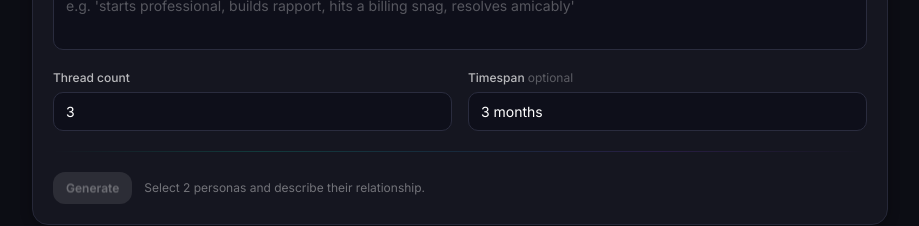
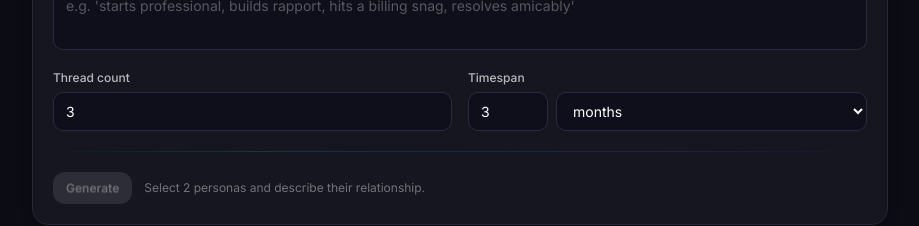
Before and after one commit to gabrielnvian/EmailGenerationPortal, a SvelteKit app: page /generate in a window 1280 px wide. Shown: the part 512-738 px from the top of the page, without its empty margins (180-1099 px from the left). Built offline with nearby package versions, Linux system fonts and the light colour scheme; no server answers; the database is empty.

Commit message:
Make timespan field two separate number + string values

```diff
--- a/src/routes/generate/+page.svelte
+++ b/src/routes/generate/+page.svelte
@@ -30,9 +30,11 @@
 	let relationship: string = "";
 	let arc: string = "";
 	let threadCount: number = 3;
-	let timespan: string = "3 months";
+	let timespanValue: number = 3;
+	let timespanUnit: string = "months";
 
-	$: canGenerate = selectedPersonas.length === 2 && relationship.trim().length > 0 && Number.isFinite(threadCount) && threadCount >= 1 && threadCount <= 20;
+	$: timespan = Number.isFinite(timespanValue) && timespanValue >= 1 ? `${timespanValue} ${timespanUnit}` : '';
+	$: canGenerate = selectedPersonas.length === 2 && relationship.trim().length > 0 && Number.isFinite(threadCount) && threadCount >= 1 && threadCount <= 20 && Number.isFinite(timespanValue) && timespanValue >= 1;
 
 	// --- Status ---
 	type Status = { type: 'idle' } | { type: 'loading' } | { type: 'success'; data: GenerateData; id?: number } | { type: 'error'; message: string };
@@ -185,10 +187,16 @@
 				<input id="thread-count-input" class="field" bind:value={threadCount} type="number" min="1" max="20"/>
 			</div>
 			<div class="flex flex-col gap-1.5">
-				<label class="text-xs text-white/70 font-medium" for="timespan-input">
-					Timespan <span class="text-white/30 font-normal">optional</span>
-				</label>
-				<input id="timespan-input" class="field" bind:value={timespan} type="text" placeholder="e.g. 2 months"/>
+				<label class="text-xs text-white/70 font-medium" for="timespan-value">Timespan</label>
+				<div class="flex gap-2">
+					<input id="timespan-value" class="field" style="width:5rem; flex:none;" bind:value={timespanValue} type="number" min="1"/>
+					<select class="field flex-1" bind:value={timespanUnit}>
+						<option value="days">days</option>
+						<option value="weeks">weeks</option>
+						<option value="months">months</option>
+						<option value="years">years</option>
+					</select>
+				</div>
 			</div>
 		</div>
 
```
